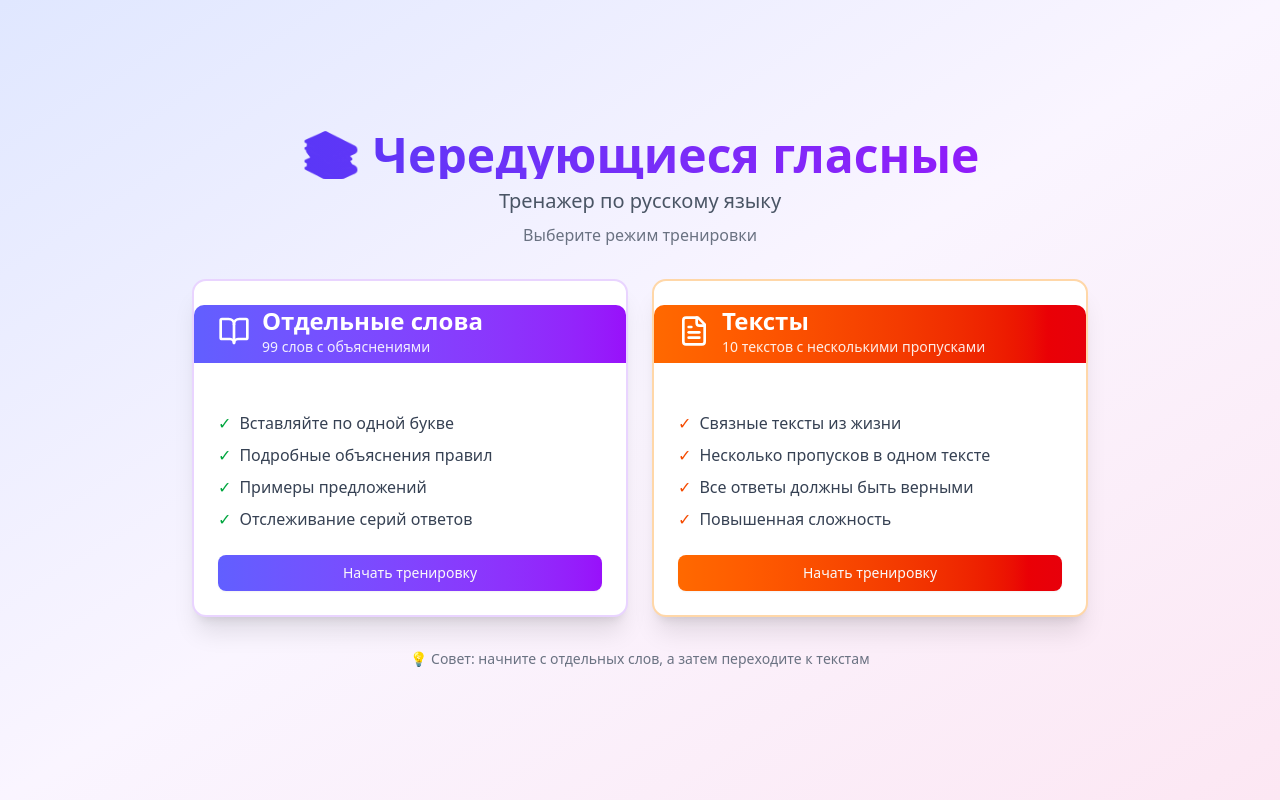
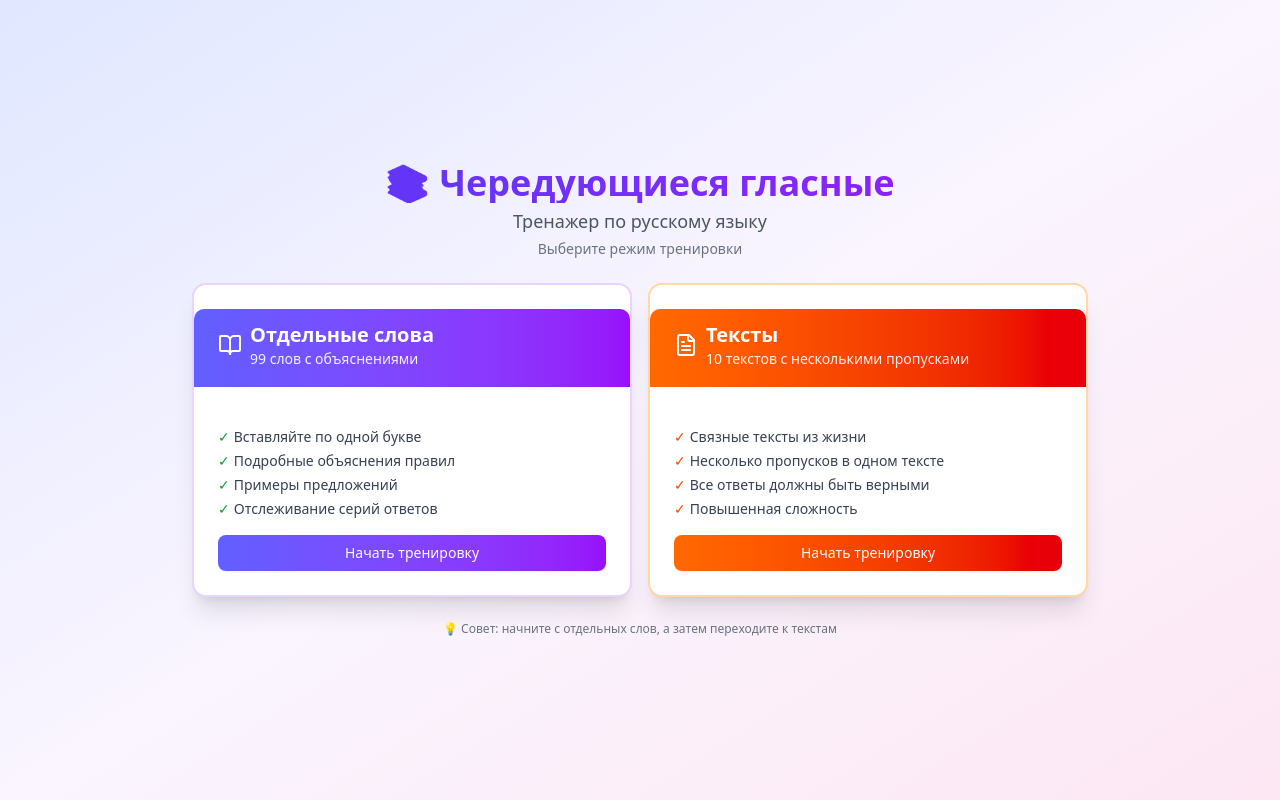
Before and after one commit to Anastasia462208/1111, a React (Vite) app: page / in a window 1280 px wide. Built offline with nearby package versions, Linux system fonts and the light colour scheme.

Commit message:
Version 16: Save current changes

```diff
--- a/src/Menu.jsx
+++ b/src/Menu.jsx
@@ -4,53 +4,53 @@ import { BookOpen, FileText } from 'lucide-react'
 
 function Menu({ onSelectMode }) {
   return (
-    <div className="min-h-screen bg-gradient-to-br from-indigo-100 via-purple-50 to-pink-100 p-4 flex items-center justify-center">
-      <div className="max-w-4xl w-full space-y-6">
-        <div className="text-center space-y-2">
-          <h1 className="text-5xl font-bold bg-gradient-to-r from-indigo-600 to-purple-600 bg-clip-text text-transparent flex items-center justify-center gap-3">
+<div className="min-h-screen bg-gradient-to-br from-indigo-100 via-purple-50 to-pink-100 p-2 flex items-center justify-center">
+      <div className="max-w-4xl w-full space-y-4">
+        <div className="text-center space-y-1">
+          <h1 className="text-4xl font-bold bg-gradient-to-r from-indigo-600 to-purple-600 bg-clip-text text-transparent flex items-center justify-center gap-2">
             📚 Чередующиеся гласные
           </h1>
-          <p className="text-xl text-gray-600">Тренажер по русскому языку</p>
-          <p className="text-gray-500">Выберите режим тренировки</p>
+          <p className="text-lg text-gray-600">Тренажер по русскому языку</p>
+          <p className="text-sm text-gray-500">Выберите режим тренировки</p>
         </div>
 
-        <div className="grid md:grid-cols-2 gap-6 mt-8">
+        <div className="grid md:grid-cols-2 gap-4 mt-6">
           <Card
             className="shadow-xl border-2 border-purple-200 hover:border-purple-400 transition-all cursor-pointer hover:scale-105"
             onClick={() => onSelectMode('words')}
           >
-            <CardHeader className="bg-gradient-to-r from-indigo-500 to-purple-600 text-white rounded-t-lg">
-              <div className="flex items-center gap-3">
-                <BookOpen className="w-8 h-8" />
+            <CardHeader className="bg-gradient-to-r from-indigo-500 to-purple-600 text-white rounded-t-lg py-3">
+              <div className="flex items-center gap-2">
+                <BookOpen className="w-6 h-6" />
                 <div>
-                  <CardTitle className="text-2xl">Отдельные слова</CardTitle>
-                  <CardDescription className="text-white/90">
+                  <CardTitle className="text-xl">Отдельные слова</CardTitle>
+                  <CardDescription className="text-white/90 text-sm">
                     99 слов с объяснениями
                   </CardDescription>
                 </div>
               </div>
             </CardHeader>
-            <CardContent className="pt-6">
-              <ul className="space-y-2 text-gray-700">
-                <li className="flex items-center gap-2">
+            <CardContent className="pt-4">
+              <ul className="space-y-1 text-gray-700 text-sm">
+                <li className="flex items-center gap-1">
                   <span className="text-green-600">✓</span>
                   <span>Вставляйте по одной букве</span>
                 </li>
-                <li className="flex items-center gap-2">
+                <li className="flex items-center gap-1">
                   <span className="text-green-600">✓</span>
                   <span>Подробные объяснения правил</span>
                 </li>
-                <li className="flex items-center gap-2">
+                <li className="flex items-center gap-1">
                   <span className="text-green-600">✓</span>
                   <span>Примеры предложений</span>
                 </li>
-                <li className="flex items-center gap-2">
+                <li className="flex items-center gap-1">
                   <span className="text-green-600">✓</span>
                   <span>Отслеживание серий ответов</span>
                 </li>
               </ul>
               <Button
-                className="w-full mt-6 bg-gradient-to-r from-indigo-500 to-purple-600 hover:from-indigo-600 hover:to-purple-700"
+                className="w-full mt-4 bg-gradient-to-r from-indigo-500 to-purple-600 hover:from-indigo-600 hover:to-purple-700 text-sm py-2"
                 onClick={() => onSelectMode('words')}
               >
                 Начать тренировку
@@ -60,41 +60,41 @@ function Menu({ onSelectMode }) {
 
           <Card
             className="shadow-xl border-2 border-orange-200 hover:border-orange-400 transition-all cursor-pointer hover:scale-105"
-            onClick={() => onSelectMode('texts')}
+            onClick={() => onSelectMode("texts") }
           >
-            <CardHeader className="bg-gradient-to-r from-orange-500 to-red-600 text-white rounded-t-lg">
-              <div className="flex items-center gap-3">
-                <FileText className="w-8 h-8" />
+            <CardHeader className="bg-gradient-to-r from-orange-500 to-red-600 text-white rounded-t-lg py-3">
+              <div className="flex items-center gap-2">
+                <FileText className="w-6 h-6" />
                 <div>
-                  <CardTitle className="text-2xl">Тексты</CardTitle>
-                  <CardDescription className="text-white/90">
+                  <CardTitle className="text-xl">Тексты</CardTitle>
+                  <CardDescription className="text-white/90 text-sm">
                     10 текстов с несколькими пропусками
                   </CardDescription>
                 </div>
               </div>
             </CardHeader>
-            <CardContent className="pt-6">
-              <ul className="space-y-2 text-gray-700">
-                <li className="flex items-center gap-2">
+            <CardContent className="pt-4">
+              <ul className="space-y-1 text-gray-700 text-sm">
+                <li className="flex items-center gap-1">
                   <span className="text-orange-600">✓</span>
                   <span>Связные тексты из жизни</span>
                 </li>
-                <li className="flex items-center gap-2">
+                <li className="flex items-center gap-1">
                   <span className="text-orange-600">✓</span>
                   <span>Несколько пропусков в одном тексте</span>
                 </li>
-                <li className="flex items-center gap-2">
+                <li className="flex items-center gap-1">
                   <span className="text-orange-600">✓</span>
                   <span>Все ответы должны быть верными</span>
                 </li>
-                <li className="flex items-center gap-2">
+                <li className="flex items-center gap-1">
                   <span className="text-orange-600">✓</span>
                   <span>Повышенная сложность</span>
                 </li>
               </ul>
               <Button
-                className="w-full mt-6 bg-gradient-to-r from-orange-500 to-red-600 hover:from-orange-600 hover:to-red-700"
-                onClick={() => onSelectMode('texts')}
+                className="w-full mt-4 bg-gradient-to-r from-orange-500 to-red-600 hover:from-orange-600 hover:to-red-700 text-sm py-2"
+                onClick={() => onSelectMode("texts") }
               >
                 Начать тренировку
               </Button>
@@ -102,7 +102,7 @@ function Menu({ onSelectMode }) {
           </Card>
         </div>
 
-        <div className="text-center text-sm text-gray-500 mt-8">
+        <div className="text-center text-xs text-gray-500 mt-6">
           <p>💡 Совет: начните с отдельных слов, а затем переходите к текстам</p>
         </div>
       </div>
--- a/src/TextMode.jsx
+++ b/src/TextMode.jsx
@@ -159,8 +159,8 @@ function TextMode({ onBackToMenu }) {
   }
 
   return (
-    <div className="min-h-screen bg-gradient-to-br from-indigo-100 via-purple-50 to-pink-100 p-4">
-      <div className="max-w-4xl mx-auto space-y-6 py-8">
+    <div className="min-h-screen bg-gradient-to-br from-indigo-100 via-purple-50 to-pink-100 p-2">
+      <div className="max-w-4xl mx-auto space-y-3 py-4">
         <div className="text-center space-y-2">
           <h1 className="text-4xl font-bold bg-gradient-to-r from-indigo-600 to-purple-600 bg-clip-text text-transparent flex items-center justify-center gap-3">
             📝 Текстовые упражнения
--- a/src/WordsMode.jsx
+++ b/src/WordsMode.jsx
@@ -218,7 +218,7 @@ function WordsMode({ onBackToMenu }) {
                   <span key={index}>
                     {part}
                     {index < currentWord.word.split('_').length - 1 && (
-                      <span className="inline-block text-3xl font-bold text-gray-800 font-mono leading-none relative bottom-[-0.1em]">...</span>
+                      <span className="inline-block text-xl font-bold text-gray-800 font-mono leading-none relative bottom-[-0.05em]">...</span>
                     )}
                   </span>
                 ))}
```
Also changed, not shown: 4 other files (tests, documents, lock files or other folders).
